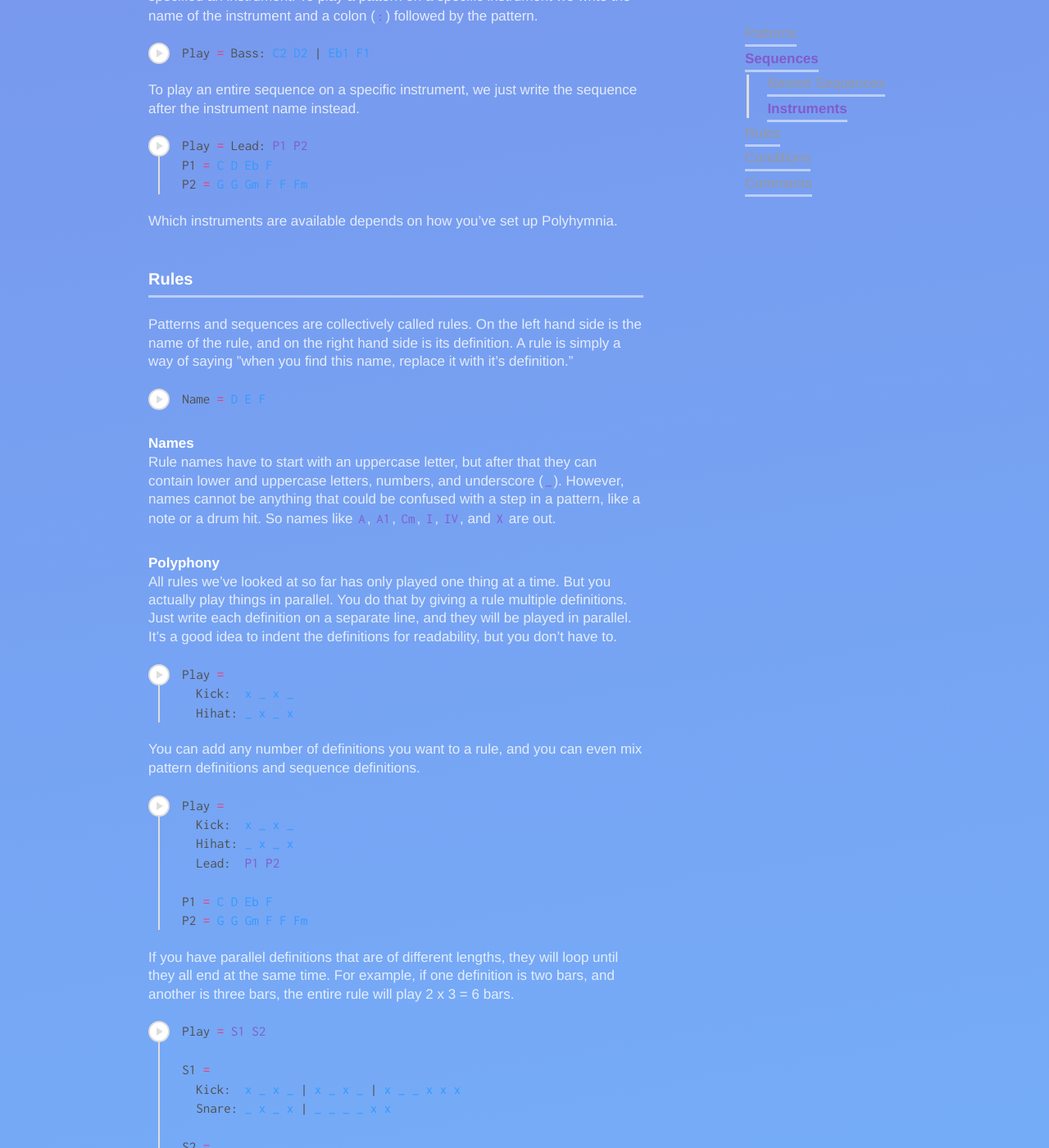
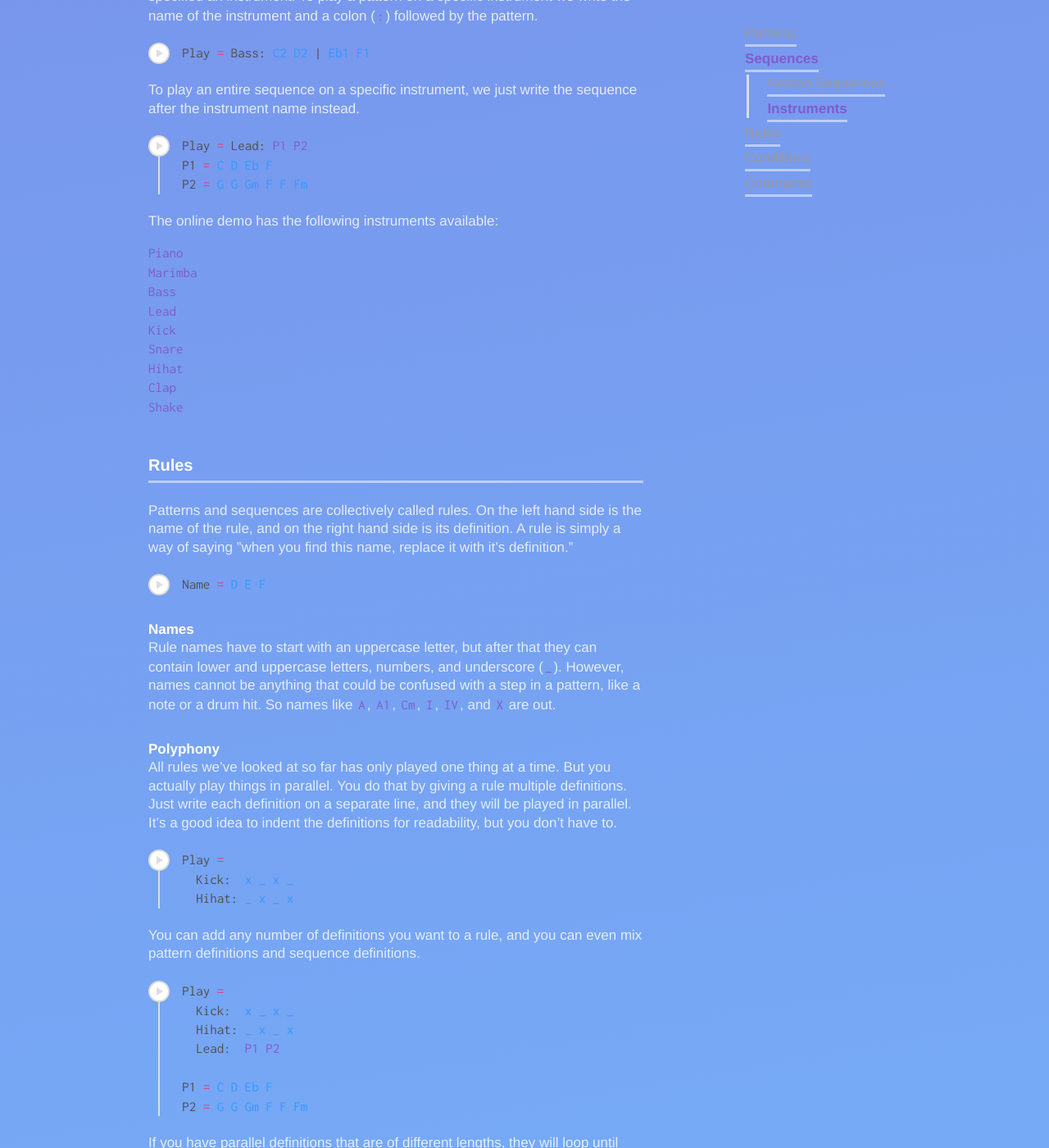
Before and after one commit to hisekaldma/Polyhymnia, a Jekyll site: the page built from documentation/index.md, in a window 1280 px wide and 1400 px high, scrolled down 5145 px. Shown: the whole window at 82% size. Built offline with Jekyll 4.4.1, drawn with Linux system fonts in a browser that asks for light colours; nearby versions of some CDN libraries; a style sheet for code colours, icons or effects is not loaded.

Commit message:
List available instruments in docs. Fixes #3

```diff
--- a/css/styles.scss
+++ b/css/styles.scss
@@ -110,12 +110,20 @@ body {
 p {
   color: rgba(255,255,255,0.8);
 }
-p + p {
+p + p,
+p + ul,
+ul + p {
   margin-top: 1rem;
 }
 em, strong {
   font-family: $bold;
   font-weight: bold;
+}
+
+/* Lists */
+
+li {
+  list-style-type: none;
 }
 
 /* Headings */
@@ -174,12 +182,14 @@ a {
 
 /* Navigation */
 
+header, footer {
   ul {
     margin: 0;
     padding: 0;
   }
   li {
     list-style-type: none;
+  }
 }
 
 /* Code */
@@ -253,7 +263,7 @@ span.reference { color: $color-reference; }
 span.note      { color: $color-note; }
 span.condition { color: $color-condition; }
 span.comment   { color: $color-comment; }
-span.playing   { color: $color-playing; }
+span.playing   { color: $color-playing; border-bottom: 2px solid $color-playing; }
 pre span.playing { color: #000; border-bottom: 2px solid #000; }
 
 /* Tables */
--- a/documentation/index.md
+++ b/documentation/index.md
@@ -174,7 +174,17 @@ To play an entire sequence on a specific instrument, we just write the sequence
     P1 = C D Eb F
     P2 = G G Gm F F Fm
 
-Which instruments are available depends on how you’ve set up Polyhymnia.
+The online demo has the following instruments available:
+
+- `Piano`
+- `Marimba`
+- `Bass`
+- `Lead`
+- `Kick`
+- `Snare`
+- `Hihat`
+- `Clap`
+- `Shake`
 
 ## Rules
 Patterns and sequences are collectively called rules. On the left hand side is the name of the rule, and on the right hand side is its definition. A rule is simply a way of saying ”when you find this name, replace it with it’s definition.”
```
Lines whose indentation alone changed are shown as unchanged.
